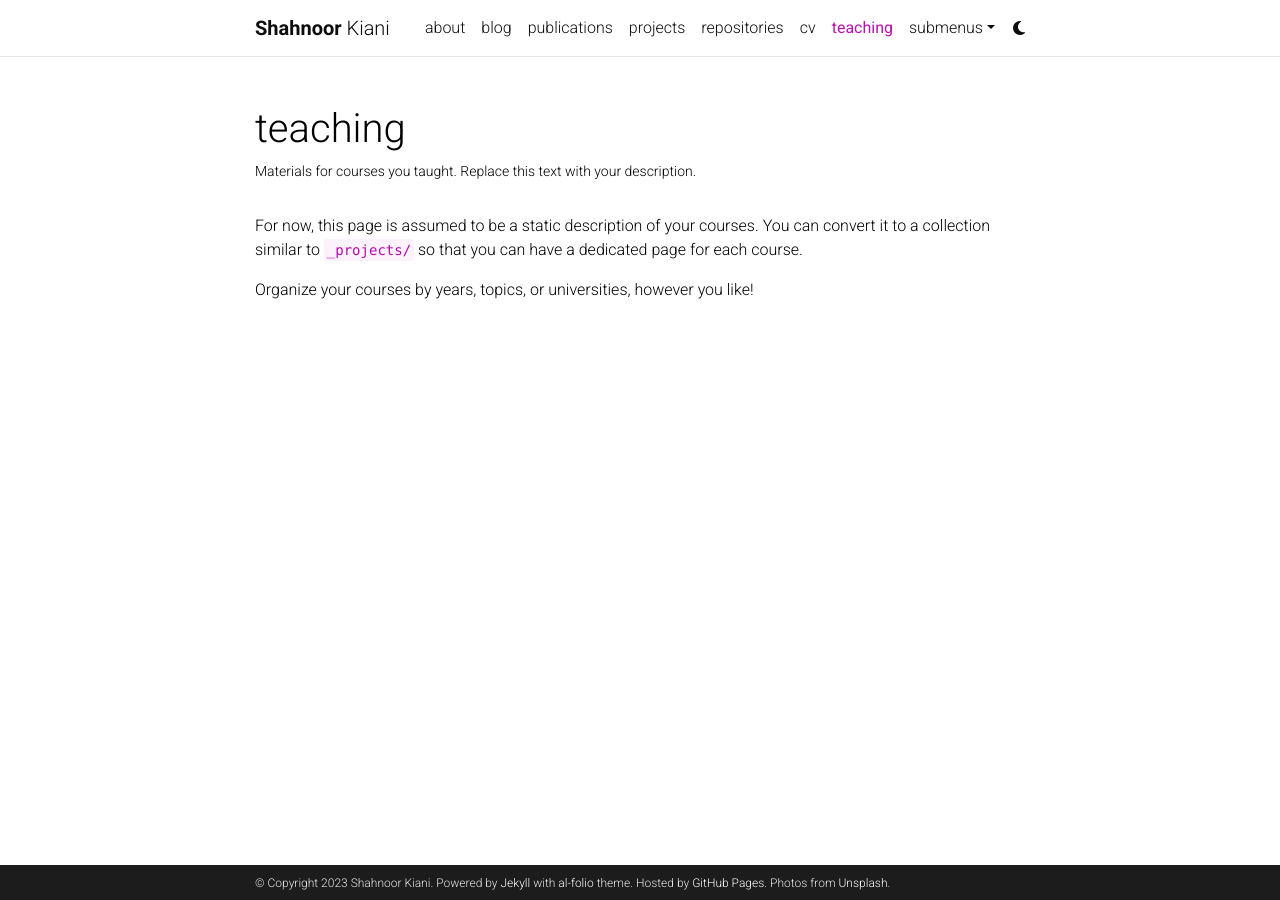
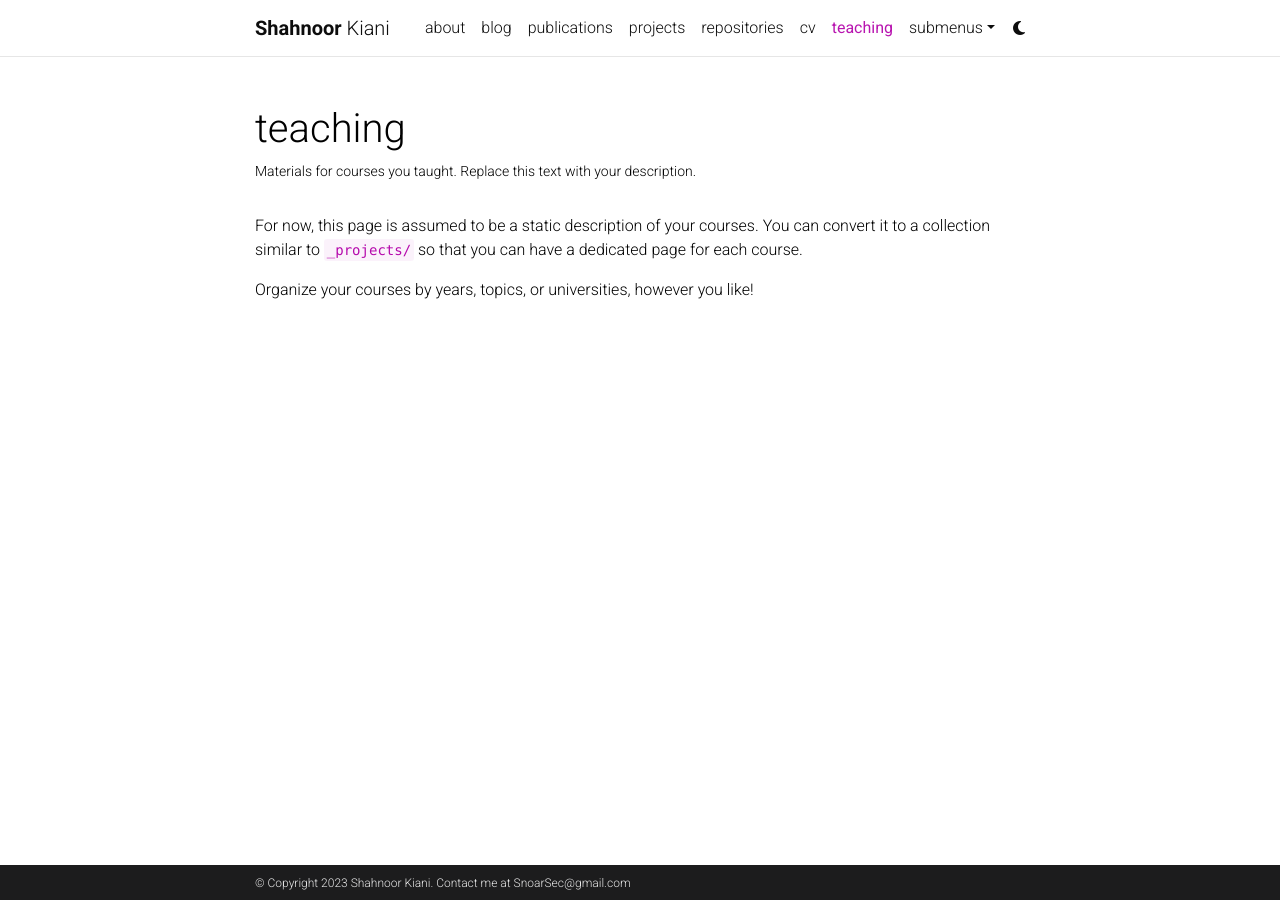
Before and after one commit to Snoarlax/snoarlax.github.io, a Jekyll site: the page built from _pages/teaching.md, in a window 1280 px wide. Built offline with Jekyll 4.4.1, drawn with Linux system fonts in a browser that asks for light colours; full-size pictures stand in for the smaller copies a plugin makes; comment, search, counter and statistics services are not loaded; a style sheet for code colours, icons or effects is not loaded.

Commit message:
Added some more details

```diff
--- a/_config.yml
+++ b/_config.yml
@@ -8,11 +8,9 @@
 last_name: Kiani
 email: snoarsec@gmail.com
 description: > # the ">" symbol means to ignore newlines until "footer_text:"
-  Welcome to my blog! This is a work in progress.
+  Welcome to my blog! I will post some interesting cybersecurity content here soon...
 footer_text: >
-  Powered by <a href="https://jekyllrb.com/" target="_blank">Jekyll</a> with <a href="https://github.com/alshedivat/al-folio">al-folio</a> theme.
-  Hosted by <a href="https://pages.github.com/" target="_blank">GitHub Pages</a>.
-  Photos from <a href="https://unsplash.com" target="_blank">Unsplash</a>.
+  Contact me at SnoarSec@gmail.com
 keywords: Security, Cloud security, Application security, Singing # add your own keywords or leave empty
 
 lang: en # the language of your site (for example: en, fr, cn, ru, etc.)
@@ -71,7 +69,7 @@
 # Social integration
 # -----------------------------------------------------------------------------
 
-github_username: # your GitHub user name
+github_username: snoarlax # your GitHub user name
 gitlab_username: # your GitLab user name
 twitter_username: # your Twitter handle
 mastodon_username: # your mastodon instance+username in the format instance.tld/@username
@@ -107,7 +105,7 @@
 zotero_username: # your zotero username
 
 contact_note: >
-  You can even add a little note about which of these is the best way to reach you.
+  If you wish to contact me, email me at snoarsec@gmail.com
 
 # -----------------------------------------------------------------------------
 # Analytics and search engine verification
```
Also changed, not shown: _pages/about.md (+5 -7 lines).
